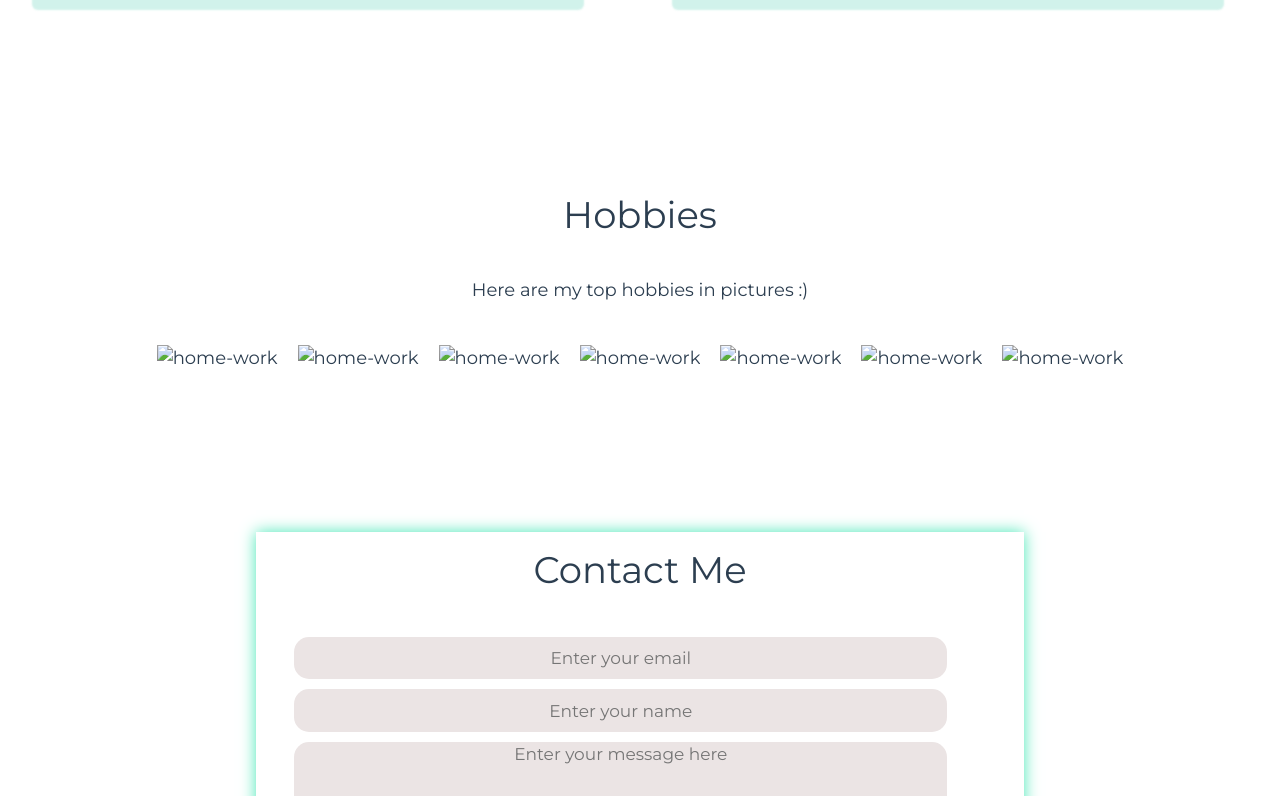
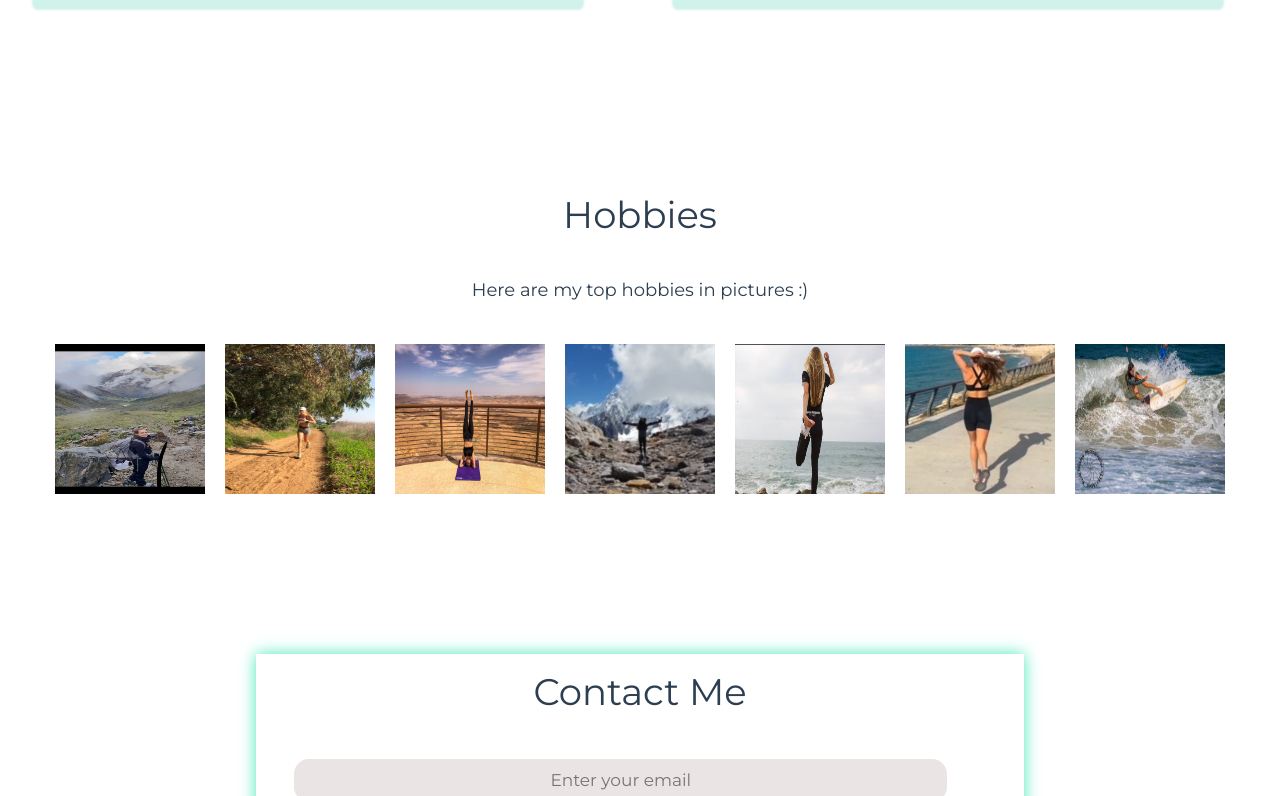
Before and after one commit to maoritz/eden-portfolio, a plain HTML site: page index.html in a window 1280 px wide. Shown: the part 2004-2800 px from the top of the page. Drawn offline with nearby package versions, Linux system fonts and the light colour scheme; the site is published under a folder, as on GitHub Pages, so addresses that start at the root find nothing.

Commit message:
images fixed

```diff
--- a/index.html
+++ b/index.html
@@ -89,13 +89,13 @@
         <p>Here are my top hobbies in pictures :)</p>
         <div class="wrapper">
             <div class="img-area">
-                <div class="single-img"><img src="/images/amazing_view.jpeg" alt="home-work"></div>
-                <div class="single-img"><img src="/images/running_on_the_road.jpeg" alt="home-work"></div>
-                <div class="single-img"><img src="/images/yoga.jpeg" alt="home-work"></div>
-                <div class="single-img"><img src="/images/traveling.jpg" alt="home-work"></div>
-                <div class="single-img"><img src="/images/strech.jpeg" alt="home-work"></div>
-                <div class="single-img"><img src="/images/running_sea_view.jpg" alt="home-work"></div>
-                <div class="single-img"><img src="/images/surfing_hard_wave.jpeg" alt="home-work"></div>
+                <div class="single-img"><img src="./images/amazing_view.jpeg" alt="home-work"></div>
+                <div class="single-img"><img src="./images/running_on_the_road.jpeg" alt="home-work"></div>
+                <div class="single-img"><img src="./images/yoga.jpeg" alt="home-work"></div>
+                <div class="single-img"><img src="./images/traveling.jpg" alt="home-work"></div>
+                <div class="single-img"><img src="./images/strech.jpeg" alt="home-work"></div>
+                <div class="single-img"><img src="./images/running_sea_view.jpg" alt="home-work"></div>
+                <div class="single-img"><img src="./images/surfing_hard_wave.jpeg" alt="home-work"></div>
             </div>
         </div>
     </section>
--- a/style/style.css
+++ b/style/style.css
@@ -111,7 +111,7 @@ header {
       rgba(255, 255, 255, 0),
       rgba(26, 188, 156, 0.342)
     ),
-    url(/images/hero_background.jpg);
+    url(../images/hero_background.jpg);
   background-size: cover;
   background-position: center;
 }
@@ -192,7 +192,7 @@ header {
 /* ABOUT ME */
 /* ----------------------------------------------- */
 .eden-image {
-  background-image: url("/images/me.jpg");
+  background-image: url("../images/me.jpg");
   background-size: cover;
   background-position: center;
 }
```
